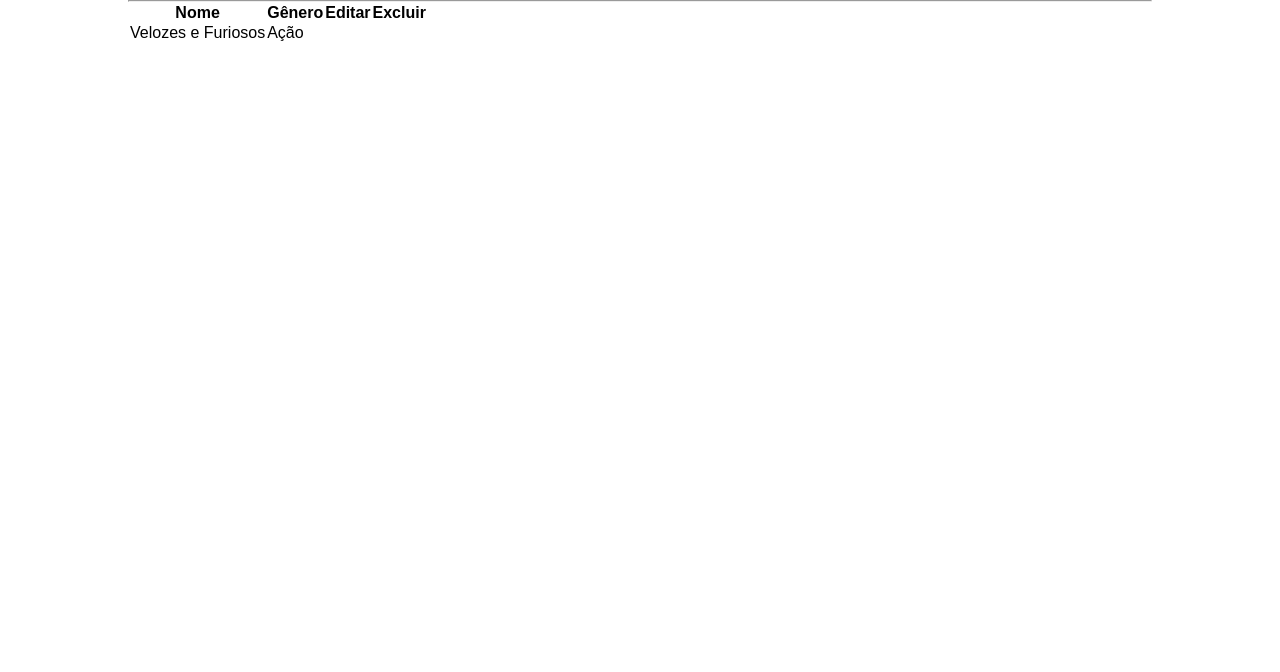
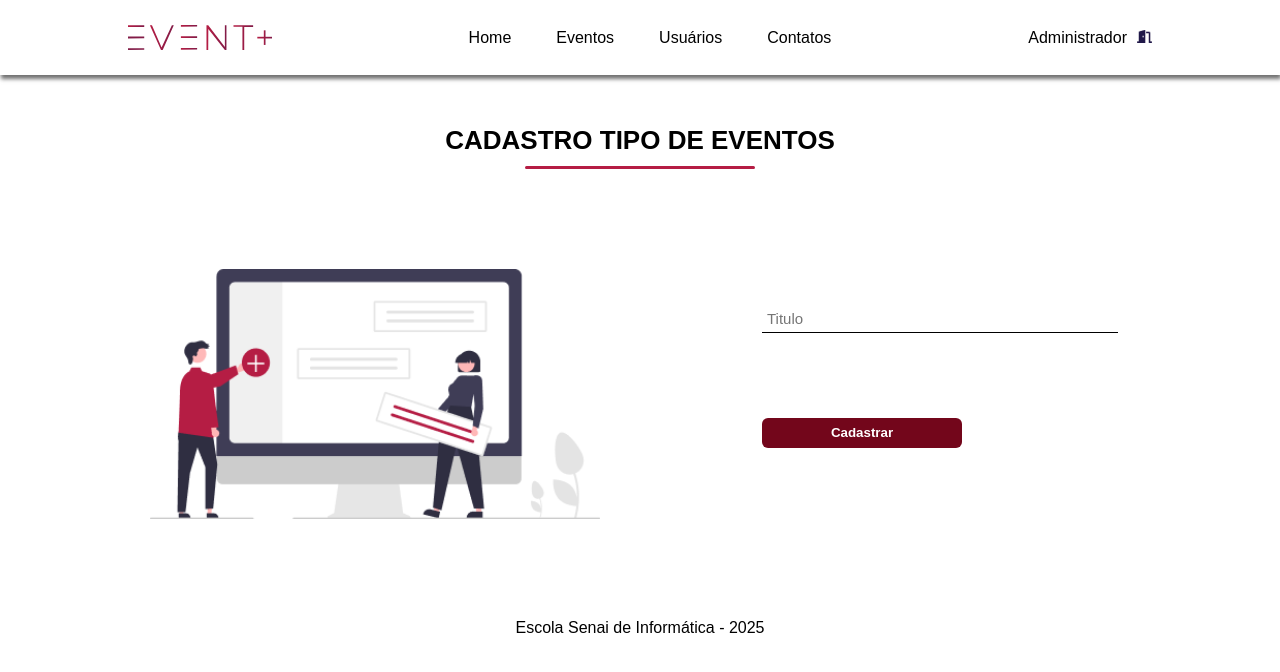
Before and after one commit to Rikelme03/Projeto-Event-React, a React (Create React App) app in the folder projeto_event/: page / in a window 1280 px wide. Shown: the top 672 px of the page. Built offline with nearby package versions, Linux system fonts and the light colour scheme.

Commit message:
Subindo com o projeto completo faltando apenas as rotas

```diff
--- a/projeto_event/src/App.js
+++ b/projeto_event/src/App.js
@@ -1,24 +1,11 @@
-import logo from './logo.svg';
 import './App.css';
+import TipoEvento from "./pages/tipoEvento/TipoEvento";
 
 function App() {
   return (
-    <div className="App">
-      <header className="App-header">
-        <img src={logo} className="App-logo" alt="logo" />
-        <p>
-          Edit <code>src/App.js</code> and save to reload.
-        </p>
-        <a
-          className="App-link"
-          href="https://reactjs.org"
-          target="_blank"
-          rel="noopener noreferrer"
-        >
-          Learn React
-        </a>
-      </header>
-    </div>
+    <>
+    <TipoEvento/>
+    </>
   );
 }
 
--- /dev/null
+++ b/projeto_event/src/components/cadastro/Cadastro.css
@@ -0,0 +1,75 @@
+.titulo{
+    display: flex;
+    justify-content: center;
+    text-transform: uppercase;
+    flex-direction: column;
+    align-items: center;
+
+    margin-top: 50px;
+
+    font-size: 13px;
+}
+
+
+.titulo hr{
+    border-color: #B51D44;
+    width: 230px;
+    border-style: solid;
+    border-top-width: 2px;
+    margin-top: 10px;
+    border-radius: 2px;
+}
+
+.section_cadastro{
+
+    color: white;
+    padding: 46px 0;
+
+    display: flex;
+    flex: 1;
+    align-items: center;
+    justify-content: center;
+    flex-direction: row;
+
+    height: 450px;
+
+}
+
+.banner_cadastro {
+    flex: 1;
+    background-position: center;
+    background-size: contain;
+    background-repeat: no-repeat;
+    display: flex;
+    align-items: center;
+    justify-content: center;
+
+    margin-left: 150px;
+}
+
+.banner_cadastro img{
+    width: 450px;
+    height: 250px;
+}
+
+.form_cadastro{
+    width: 100;
+    height: 50%;
+
+    display: flex;
+    align-items: center;
+    flex-direction: column;
+    margin-top: 200px;
+
+    margin-bottom: 200px;
+}
+
+.campo_cad_titulo input{
+    margin-bottom: 85px;
+    padding: 5px 5px;
+    border: none;
+    border-bottom: 1px solid black;
+    outline: none;
+    font-size: 15px;
+    width: 356px;
+}
--- /dev/null
+++ b/projeto_event/src/components/cadastro/Cadastro.jsx
@@ -0,0 +1,43 @@
+import "./Cadastro.css";
+import Banner from "../../assets/bannerCadastro.png";
+import Botao from "../botao/Botao";
+import Seta from "../../assets/seta.png"
+
+
+const Cadastro = (props) => {
+    return(
+        <main className="main_cadastro">
+            <div className="titulo">
+                    <h1>{props.tituloCadastro}</h1>
+                    <hr/>
+                </div>
+
+            <section className="section_cadastro">
+                    <div className="banner_cadastro">
+                        <img src={Banner} alt="Fundo banner do cadastro eventos"  />
+                    </div>
+
+                <form action="" className="layout_grid form_cadastro">
+
+                    <div className="campos_cadastro">
+                        <div className="campo_cad_titulo">
+                            <label htmlFor="titulo"></label>
+                            <input type="text" name="nome" placeholder={`${props.namePlace}`}/>
+                        </div>
+
+                        <div className="campo_cad_titulo" style = {{display:props.visibilidade}}>
+                            <label htmlFor="titulo"></label>
+                            <input type="text" name="nome" placeholder={`${props.nomePlace}`}/>
+                        </div>
+
+
+
+                        <Botao nomeDoBotao="Cadastrar"/>
+                    </div>
+                </form>
+            </section>
+        </main>
+    );
+}
+
+export default Cadastro;
--- a/projeto_event/src/components/lista/Lista.css
+++ b/projeto_event/src/components/lista/Lista.css
@@ -0,0 +1,61 @@
+
+.listagem {
+    background-color: #B51D44;
+    width: 100%;
+    min-height: 100vh;
+    padding: 2rem;
+  }
+
+  .titulo_organizando hr{
+    width: 300px;
+  }
+
+  .titulo_organizando {
+    text-align: center;
+    margin-bottom: 30px;
+  }
+
+  .titulo_organizando h1 {
+    color: aliceblue;
+    font-weight: bold;
+    text-transform: uppercase;
+  }
+
+  .linha_titulo {
+    width: 200px;
+    border: none;
+    border-top: 2px solid aliceblue;
+    margin: 0 auto;
+  }
+
+
+  .tabela {
+    width: 100%;
+    max-width: 1000px;
+    margin: 0 auto;
+    color: aliceblue;
+  }
+
+  .tabela table {
+    width: 100%;
+    border-collapse: collapse;
+  }
+
+  .table_cabecalho th {
+    padding: 10px;
+    text-align: center;
+  }
+
+  .item_lista {
+    text-align: center;
+    border-bottom: 1px solid white;
+  }
+
+  .item_lista td {
+    padding: 20px;
+  }
+
+  .item_lista img {
+    height: 20px;
+
+  }
--- a/projeto_event/src/components/lista/Lista.jsx
+++ b/projeto_event/src/components/lista/Lista.jsx
@@ -1,33 +1,40 @@
-import "./Lista.css"
+import "./Lista.css";
+import Editar from "../../assets/Editar.png";
+import Excluir from "../../assets/Excluir.png";
 
-const Lista = (props) => {
-    return(
-        <section className="layout_grid titlo_org">
-             <h1>{props.listaCadastro}</h1>
-             <hr/>
-             <div className="tabela">
+const Lista = () => {
+    return (
+        <section className="layout_grid listagem">
+            <div className="titulo_organizando">
+                <h1>LISTA TIPO DE EVENTOS</h1>
+                <hr className="linha_titulo" />
+            </div>
+
+            <div className="tabela">
                 <table>
                     <thead>
                         <tr className="table_cabecalho">
-                            <th >Nome</th>
-                            <th style = {{display:props.visibilidadeGenero}}>Gênero</th>
+                            <th>Título</th>
                             <th>Editar</th>
                             <th>Excluir</th>
                         </tr>
                     </thead>
+
                     <tbody>
                         <tr className="item_lista">
-                            <td data-cell ="Nome">Velozes e Furiosos</td>
-                            <td data-cell ="Gênero" style = {{display:props.visibilidadeGenero}}>Ação</td>
-                            {/* <td data-cell ="Editar"><img src={Editar} alt="Imagem de uma caneta" /></td>
-                            <td data-cell ="Excluir"><img src={Excluir} alt="Lixeira" /></td> */}
+                            <td data-cell="Nome">Tipo Evento</td>
+                            <td data-cell="Editar">
+                                <img src={Editar} alt="Ícone editar" />
+                            </td>
+                            <td data-cell="Excluir">
+                                <img src={Excluir} alt="Ícone excluir" />
+                            </td>
                         </tr>
                     </tbody>
                 </table>
             </div>
-
         </section>
-    )
-}
+    );
+};
 
 export default Lista;
--- a/projeto_event/src/pages/login/Login.jsx
+++ b/projeto_event/src/components/login/Login.jsx
@@ -1,7 +1,7 @@
 import "./Login.css";
 import LogoEvent from "../../assets/logoEvent.svg"
 import Logo from "../../assets/logo.png"
-import Botao from "../../components/botao/Botao";
+import Botao from "../botao/Botao";
 
 const Login = () =>{
     return (
@@ -12,7 +12,7 @@
             </div>
             <section className="section_login">
 
-                <form action="" className="form_login">
+                <form action="" className="form_cadastro">
                 <img src= {LogoEvent} alt="Logo do event+" />
 
                 <div className="campos_login">
--- a/projeto_event/src/index.js
+++ b/projeto_event/src/index.js
@@ -2,14 +2,17 @@
 import ReactDOM from 'react-dom/client';
 import './index.css';
 import App from './App';
-import Login from './pages/login/Login';
+import Login from './components/login/Login';
 import Header from './components/header/Header';
 import Footer from './components/footer/Footer';
 import Lista from './components/lista/Lista';
+import Cadastro from './components/cadastro/Cadastro';
 
 const root = ReactDOM.createRoot(document.getElementById('root'));
 root.render(
   <React.StrictMode>
-    <Lista/>
+    <>
+      <App/>
+    </>
   </React.StrictMode>
 );
--- /dev/null
+++ b/projeto_event/src/pages/tipoEvento/TipoEvento.jsx
@@ -0,0 +1,19 @@
+import Header from "../../components/header/Header"
+import Cadastro from "../../components/cadastro/Cadastro"
+import Footer from "../../components/footer/Footer"
+const TipoEvento = () => {
+    return(
+        <>
+        <Header />
+        <main>
+            <Cadastro tituloCadastro="CADASTRO TIPO DE EVENTOS"
+                namePlace="Titulo"
+                visibilidade="none"
+            />
+        </main>
+        <Footer />
+    </>
+    )
+}
+
+export default TipoEvento
```
Also changed, not shown: projeto_event/src/assets/bannerCadastro.png (added), projeto_event/src/assets/seta.png (added), projeto_event/src/components/login/Login.css (renamed from projeto_event/src/pages/login/Login.css), projeto_event/src/pages/tipoEvento/TipoEvento.css (added), projeto_event/src/pages/tipoUsuario/TipoUsuario.css (added), projeto_event/src/pages/tipoUsuario/TipoUsuario.jsx (added).
